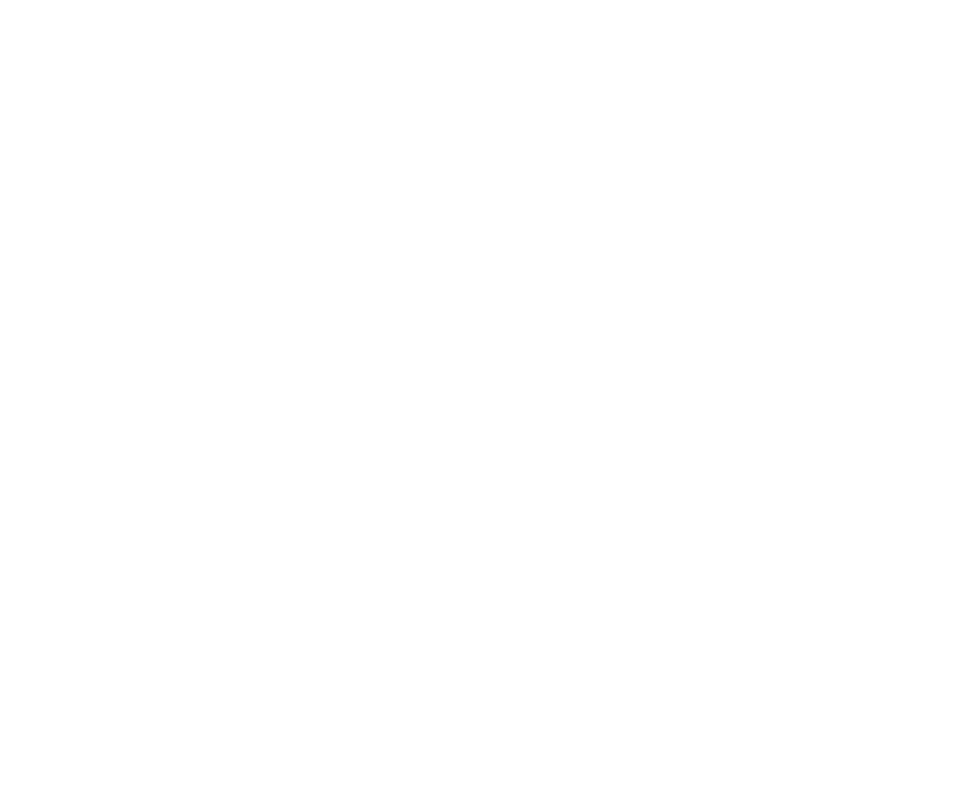
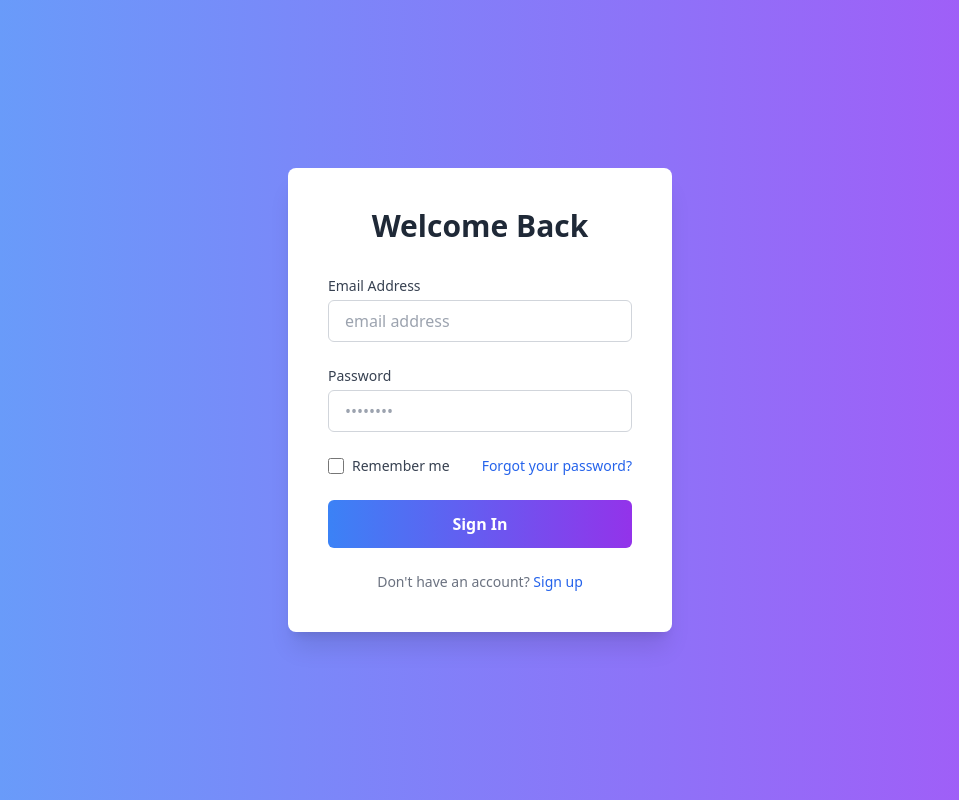
Before and after one commit to Asim1O1/Booking-App, a React (Vite) app in the folder Booking/: page /login in a window 1280 px wide. Before the commit this address had no page. Shown: the whole page, without its empty margins (160-1119 px from the left). Built offline with nearby package versions, Linux system fonts and the light colour scheme.

Commit message:
login page

```diff
--- a/Booking/src/App.jsx
+++ b/Booking/src/App.jsx
@@ -5,6 +5,7 @@
 import SearchComponent from "./components/searchComp";
 import Calendar from "./components/calendar";
 import Register from "./components/register";
+import Login from "./components/login";
 import "./tailwind.css";
 
 function App() {
@@ -17,7 +18,8 @@
           <Route path="/hotels" element={<HotelList />}></Route>
           <Route path="/searchComponent" element={<SearchComponent />}></Route>
           <Route path="/hotel/:id" element={<HotelPage />}></Route>
-          <Route path="/register" element={<Register/>}></Route>
+          <Route path="/register" element={<Register />}></Route>
+          <Route path="/login" element={<Login />}></Route>
         </Routes>
       </BrowserRouter>
     </div>
--- /dev/null
+++ b/Booking/src/components/login.jsx
@@ -0,0 +1,104 @@
+import React, { useState } from "react";
+
+const Login = () => {
+  const [formData, setFormData] = useState({
+    email: "",
+    password: "",
+  });
+
+  const handleChange = (e) => {
+    setFormData({ ...formData, [e.target.name]: e.target.value });
+  };
+
+  const handleSubmit = (e) => {
+    e.preventDefault();
+    // Handle login logic here
+    console.log(formData);
+  };
+
+  return (
+    <div className="flex items-center justify-center min-h-screen bg-gradient-to-r from-blue-400 to-purple-500">
+      <div className="bg-white p-10 rounded-lg shadow-xl w-96 transform hover:scale-105 transition-transform duration-300">
+        <h2 className="text-3xl font-extrabold text-center text-gray-800 mb-8">
+          Welcome Back
+        </h2>
+        <form onSubmit={handleSubmit} className="space-y-6">
+          <div>
+            <label
+              htmlFor="email"
+              className="block text-sm font-medium text-gray-700 mb-1"
+            >
+              Email Address
+            </label>
+            <input
+              type="email"
+              id="email"
+              name="email"
+              value={formData.email}
+              onChange={handleChange}
+              className="w-full px-4 py-2 border border-gray-300 rounded-md focus:ring-2 focus:ring-blue-500 focus:border-transparent transition duration-200"
+              placeholder="email address"
+              required
+            />
+          </div>
+          <div>
+            <label
+              htmlFor="password"
+              className="block text-sm font-medium text-gray-700 mb-1"
+            >
+              Password
+            </label>
+            <input
+              type="password"
+              id="password"
+              name="password"
+              value={formData.password}
+              onChange={handleChange}
+              className="w-full px-4 py-2 border border-gray-300 rounded-md focus:ring-2 focus:ring-blue-500 focus:border-transparent transition duration-200"
+              placeholder="••••••••"
+              required
+            />
+          </div>
+          <div className="flex items-center justify-between">
+            <div className="flex items-center">
+              <input
+                id="remember-me"
+                name="remember-me"
+                type="checkbox"
+                className="h-4 w-4 text-blue-600 focus:ring-blue-500 border-gray-300 rounded"
+              />
+              <label
+                htmlFor="remember-me"
+                className="ml-2 block text-sm text-gray-700"
+              >
+                Remember me
+              </label>
+            </div>
+            <div className="text-sm">
+              <a
+                href="#"
+                className="font-medium text-blue-600 hover:text-blue-500"
+              >
+                Forgot your password?
+              </a>
+            </div>
+          </div>
+          <button
+            type="submit"
+            className="w-full bg-gradient-to-r from-blue-500 to-purple-600 text-white font-bold py-3 px-4 rounded-md hover:from-blue-600 hover:to-purple-700 focus:outline-none focus:ring-2 focus:ring-offset-2 focus:ring-blue-500 transition duration-200"
+          >
+            Sign In
+          </button>
+        </form>
+        <p className="mt-6 text-center text-sm text-gray-500">
+          Don't have an account?{" "}
+          <a href="#" className="font-medium text-blue-600 hover:text-blue-500">
+            Sign up
+          </a>
+        </p>
+      </div>
+    </div>
+  );
+};
+
+export default Login;
--- a/Booking/src/components/navbar.jsx
+++ b/Booking/src/components/navbar.jsx
@@ -1,7 +1,6 @@
 import React, { useState } from "react";
 import { Link, useLocation } from "react-router-dom";
 import { FontAwesomeIcon } from "@fortawesome/react-fontawesome";
-import Register from "./register";
 import {
   faHome,
   faHotel,
@@ -38,10 +37,7 @@
       </div>
 
       <div className="lg:hidden mr-4">
-        <button
-          onClick={toggleMenu}
-          className="text-white focus:outline-none"
-        >
+        <button onClick={toggleMenu} className="text-white focus:outline-none">
           <FontAwesomeIcon icon={isMenuOpen ? faTimes : faBars} size="lg" />
         </button>
       </div>
@@ -131,10 +127,10 @@
 
       <div className="hidden lg:flex items-center">
         <Button className="px-4 py-2 rounded-lg text-white bg-red-500 hover:bg-red-600">
-        <Link to= {"/register"}>  Register</Link>
+          <Link to={"/register"}> Register</Link>
         </Button>
         <Button className="ml-5 mr-10 px-4 py-2 rounded-lg text-white bg-blue-300 hover:bg-blue-500">
-          Login
+          <Link to={"/login"}> Login</Link>
         </Button>
       </div>
     </header>
```
